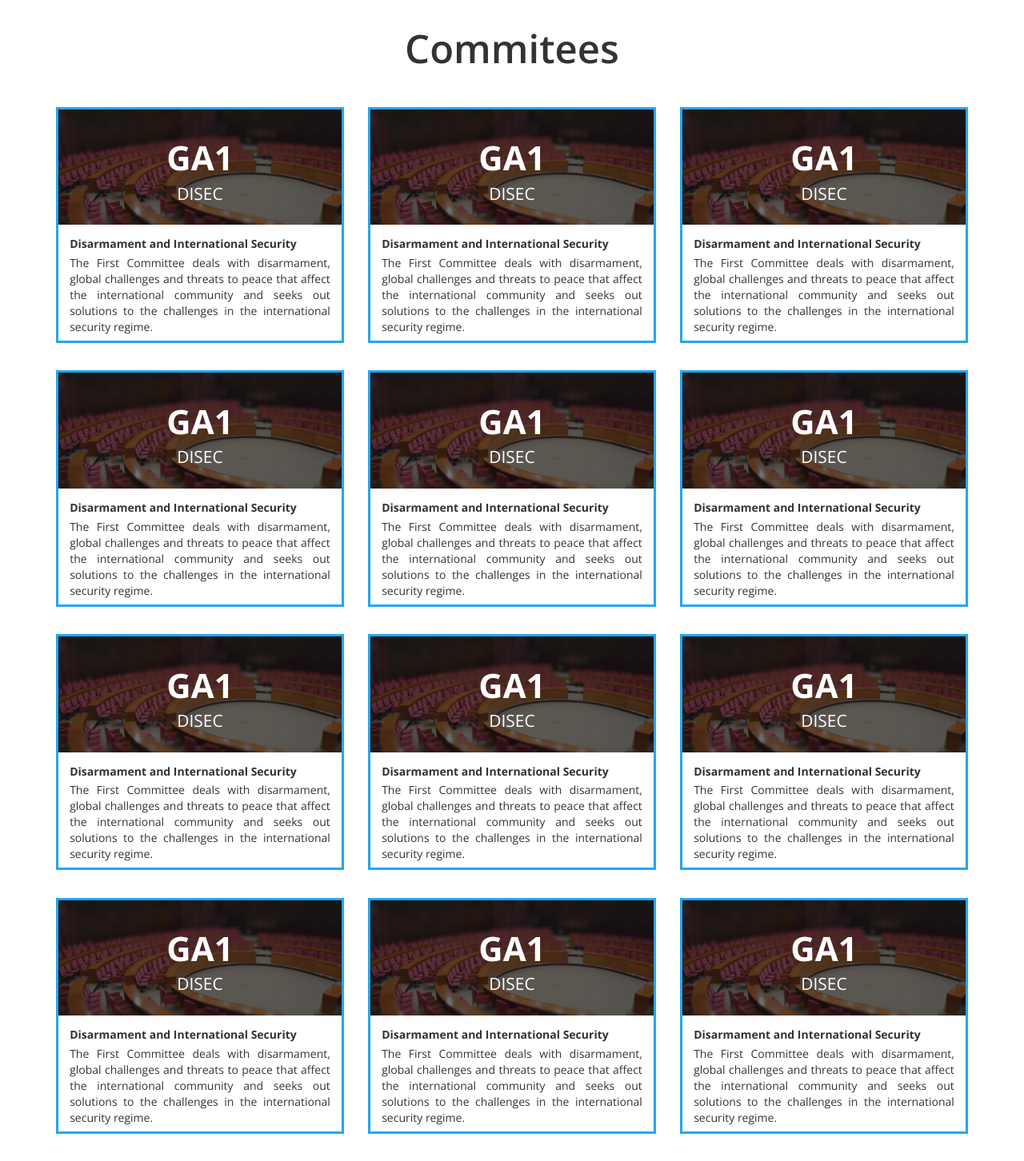
After one commit to Saturnfive/SLMUN15, a PHP site: page /committee.html in a window 1280 px wide. The commit adds this page. Shown: the whole page at 80% size. Run offline with PHP 8.4, Linux system fonts and the light colour scheme; some libraries are stand-ins or nearby versions.

Commit message:
Added Comittee

```diff
--- /dev/null
+++ b/committee.html
@@ -0,0 +1,244 @@
+<!DOCTYPE html>
+<html lang="en">
+
+<head>
+	<meta charset="utf-8">
+	<meta http-equiv="X-UA-Compatible" content="IE=edge">
+	<meta name="viewport" content="width=device-width, initial-scale=1">
+
+
+	<title>SLMUN</title>
+
+	<!-- Bootstrap -->
+	<link href="css/bootstrap.min.css" rel="stylesheet">
+	<link rel="stylesheet" href="css/font-awesome.min.css">
+	<link rel="stylesheet" href="css/jquery-ui.min.css" />
+	<link rel="stylesheet" href="css/hover.css" />
+	<link rel="icon" type="image/ico" href="favicon.ico">
+	<link href="http://fonts.googleapis.com/css?family=Montserrat:400,700|Oxygen:400,300|Open+Sans:400,300,600,700" rel="stylesheet" type="text/css">
+	<link href="css/app.css" rel="stylesheet">
+	<link href="css/commi.css" rel="stylesheet">
+	<!-- HTML5 shim and Respond.js for IE8 support of HTML5 elements and media queries -->
+	<!-- WARNING: Respond.js doesn't work if you view the page via file:// -->
+	<!--[if lt IE 9]>
+      <script src="https://oss.maxcdn.com/html5shiv/3.7.2/html5shiv.min.js"></script>
+      <script src="https://oss.maxcdn.com/respond/1.4.2/respond.min.js"></script>
+    <![endif]-->
+</head>
+
+<body>
+
+	<div class="container">
+		<div class="row">
+			<div class="col-md-12 ">
+				<h1>Commitees</h1>
+			</div>
+		</div>
+		<div class="row">
+			<div class="col-md-4 col-xs-12">
+				<div class="border">
+					<div class="margin ga1 ">
+						<h3><b>GA1</b></h3>
+						<h4>DISEC</h4>
+					</div>
+					<div class="title">
+						<b>Disarmament and International Security</b>
+					</div>
+					<div class="desc">
+						The First Committee deals with disarmament, global challenges and threats to peace that affect the international community and seeks out solutions to the challenges in the international security regime.
+					</div>
+				</div>
+
+			</div>
+			<div class="col-md-4 ">
+				<div class="border">
+					<div class="margin ga1 ">
+						<h3><b>GA1</b></h3>
+						<h4>DISEC</h4>
+					</div>
+					<div class="title">
+						<b>Disarmament and International Security</b>
+					</div>
+					<div class="desc">
+						The First Committee deals with disarmament, global challenges and threats to peace that affect the international community and seeks out solutions to the challenges in the international security regime.
+					</div>
+				</div>
+			</div>
+			<div class="col-md-4 ">
+				<div class="border">
+					<div class="margin ga1 ">
+						<h3><b>GA1</b></h3>
+						<h4>DISEC</h4>
+					</div>
+					<div class="title">
+						<b>Disarmament and International Security</b>
+					</div>
+					<div class="desc">
+						The First Committee deals with disarmament, global challenges and threats to peace that affect the international community and seeks out solutions to the challenges in the international security regime.
+					</div>
+				</div>
+			</div>
+		</div>
+		<!--First Row Ends-->
+		<div class="margin-inRow"></div>
+		<div class="row">
+			<div class="col-md-4 col-xs-12">
+				<div class="border">
+					<div class="margin ga1 ">
+						<h3><b>GA1</b></h3>
+						<h4>DISEC</h4>
+					</div>
+					<div class="title">
+						<b>Disarmament and International Security</b>
+					</div>
+					<div class="desc">
+						The First Committee deals with disarmament, global challenges and threats to peace that affect the international community and seeks out solutions to the challenges in the international security regime.
+					</div>
+				</div>
+
+			</div>
+			<div class="col-md-4 ">
+				<div class="border">
+					<div class="margin ga1 ">
+						<h3><b>GA1</b></h3>
+						<h4>DISEC</h4>
+					</div>
+					<div class="title">
+						<b>Disarmament and International Security</b>
+					</div>
+					<div class="desc">
+						The First Committee deals with disarmament, global challenges and threats to peace that affect the international community and seeks out solutions to the challenges in the international security regime.
+					</div>
+				</div>
+			</div>
+			<div class="col-md-4 ">
+				<div class="border">
+					<div class="margin ga1 ">
+						<h3><b>GA1</b></h3>
+						<h4>DISEC</h4>
+					</div>
+					<div class="title">
+						<b>Disarmament and International Security</b>
+					</div>
+					<div class="desc">
+						The First Committee deals with disarmament, global challenges and threats to peace that affect the international community and seeks out solutions to the challenges in the international security regime.
+					</div>
+				</div>
+			</div>
+		</div>
+		<!--Second Row Ends-->
+		<div class="margin-inRow"></div>
+
+		<div class="row">
+			<div class="col-md-4 col-xs-12">
+				<div class="border">
+					<div class="margin ga1 ">
+						<h3><b>GA1</b></h3>
+						<h4>DISEC</h4>
+					</div>
+					<div class="title">
+						<b>Disarmament and International Security</b>
+					</div>
+					<div class="desc">
+						The First Committee deals with disarmament, global challenges and threats to peace that affect the international community and seeks out solutions to the challenges in the international security regime.
+					</div>
+				</div>
+
+			</div>
+			<div class="col-md-4 ">
+				<div class="border">
+					<div class="margin ga1 ">
+						<h3><b>GA1</b></h3>
+						<h4>DISEC</h4>
+					</div>
+					<div class="title">
+						<b>Disarmament and International Security</b>
+					</div>
+					<div class="desc">
+						The First Committee deals with disarmament, global challenges and threats to peace that affect the international community and seeks out solutions to the challenges in the international security regime.
+					</div>
+				</div>
+			</div>
+			<div class="col-md-4 ">
+				<div class="border">
+					<div class="margin ga1 ">
+						<h3><b>GA1</b></h3>
+						<h4>DISEC</h4>
+					</div>
+					<div class="title">
+						<b>Disarmament and International Security</b>
+					</div>
+					<div class="desc">
+						The First Committee deals with disarmament, global challenges and threats to peace that affect the international community and seeks out solutions to the challenges in the international security regime.
+					</div>
+				</div>
+			</div>
+		</div>
+		<!--Third Row Ends-->
+		<div class="margin-inRow"></div>
+
+		<div class="row">
+			<div class="col-md-4 col-xs-12">
+				<div class="border">
+					<div class="margin ga1 ">
+						<h3><b>GA1</b></h3>
+						<h4>DISEC</h4>
+					</div>
+					<div class="title">
+						<b>Disarmament and International Security</b>
+					</div>
+					<div class="desc">
+						The First Committee deals with disarmament, global challenges and threats to peace that affect the international community and seeks out solutions to the challenges in the international security regime.
+					</div>
+				</div>
+
+			</div>
+			<div class="col-md-4 ">
+				<div class="border">
+					<div class="margin ga1 ">
+						<h3><b>GA1</b></h3>
+						<h4>DISEC</h4>
+					</div>
+					<div class="title">
+						<b>Disarmament and International Security</b>
+					</div>
+					<div class="desc">
+						The First Committee deals with disarmament, global challenges and threats to peace that affect the international community and seeks out solutions to the challenges in the international security regime.
+					</div>
+				</div>
+			</div>
+			<div class="col-md-4 ">
+				<div class="border">
+					<div class="margin ga1 ">
+						<h3><b>GA1</b></h3>
+						<h4>DISEC</h4>
+					</div>
+					<div class="title">
+						<b>Disarmament and International Security</b>
+					</div>
+					<div class="desc">
+						The First Committee deals with disarmament, global challenges and threats to peace that affect the international community and seeks out solutions to the challenges in the international security regime.
+					</div>
+				</div>
+			</div>
+		</div>
+		<!--Fourth Row Ends-->
+		<div class="margin-inRow"></div>
+
+	</div>
+	<!--Container Ends-->
+
+
+
+
+	<script src="https://ajax.googleapis.com/ajax/libs/jquery/1.11.1/jquery.min.js"></script>
+	<!-- jQuery (necessary for Bootstrap's JavaScript plugins) -->
+	<script src="http://cdnjs.cloudflare.com/ajax/libs/gsap/1.15.1/TweenMax.min.js"></script>
+	<!-- Include all compiled plugins (below), or include individual files as needed -->
+	<script src="js/bootstrap.min.js"></script>
+	<script src="js/jquery-ui.min.js"></script>
+
+
+</body>
+
+</html>
--- /dev/null
+++ b/css/commi.css
@@ -0,0 +1,52 @@
+h1 {
+	font-family: 'Open Sans', sans-serif;
+	font-weight: 600;
+	font-size: 3.5em;
+	text-align: center;
+	margin: 3% 0 4% 0;
+}
+
+h3 {
+	font-family: 'Open Sans', sans-serif;
+	font-weight: 400;
+	font-size: 3em;
+	text-align: center;
+	color: #fff;
+}
+
+h4 {
+	font-family: 'Open Sans', sans-serif;
+	font-weight: 400;
+	font-size: 1.5em;
+	text-align: center;
+	color: #fff;
+}
+.title{
+	font-family: 'Open Sans', sans-serif;
+	font-weight: 300;
+	font-size: 1em;
+	margin: 4% 0 1% 4%;
+}
+.desc {
+	font-family: 'Open Sans', sans-serif;
+	font-weight: 300;
+	font-size: 1em;
+	margin: 0 4% 2% 4%;
+	text-align: justify;
+}
+
+.margin {
+	padding: 5% 0 5% 0;
+}
+
+.margin-inRow{
+	margin: 3% 0 3% 0;
+}
+.border{
+	border-color: #22A7F0;
+	border-style: solid;
+}
+.ga1 {
+	background-image: url(../Resources/confroom.png);
+	background-size: cover;
+}
```
Also changed, not shown: css/app.css (+144 -104 lines), index.html (+5 -13 lines), js/custom.js (+19 -0 lines).
